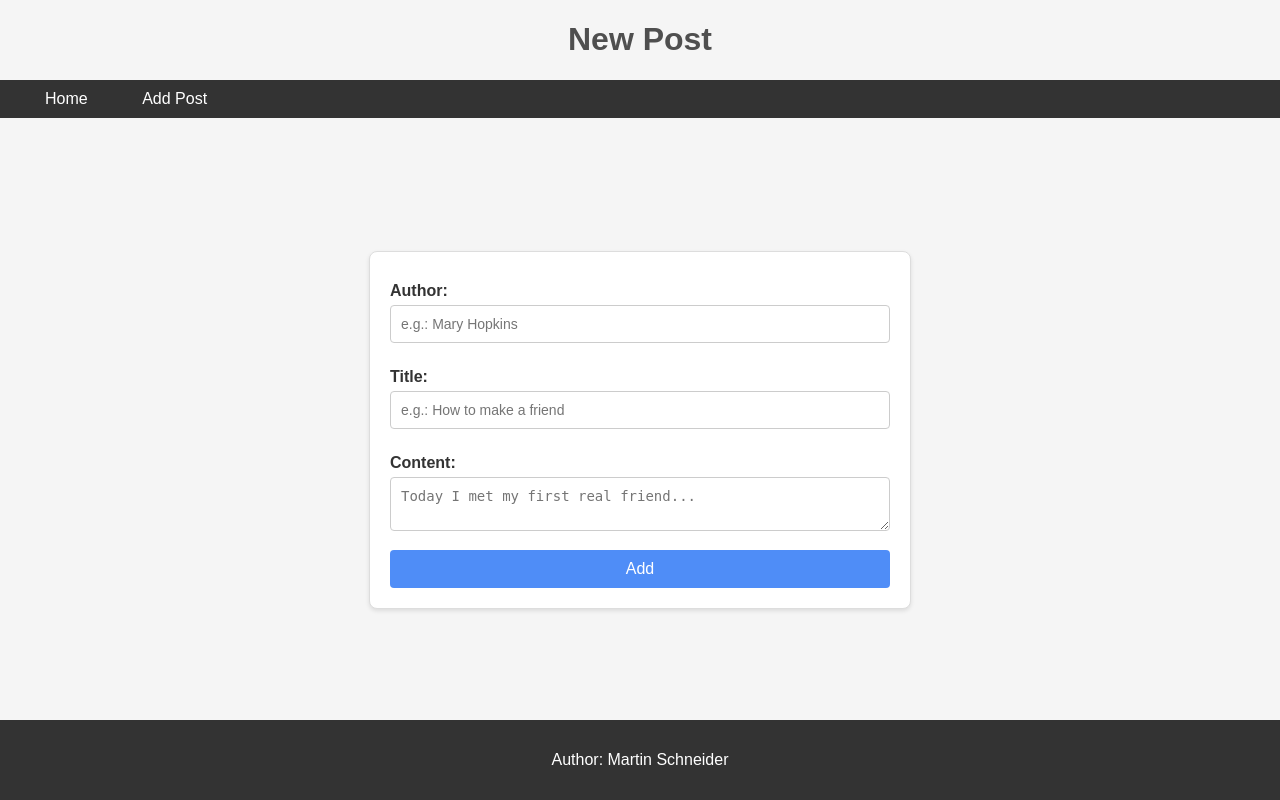
After one commit to martinschne/masterblog, a Flask app: page /add in a window 1280 px wide. The commit adds this page. Run offline with Flask 3, Linux system fonts and the light colour scheme.

Commit message:
Create form template for adding a new post, adjust css of a page, create base template and extend home and add templates, add logic for /add route.

```diff
--- a/app.py
+++ b/app.py
@@ -1,6 +1,7 @@
 import os
 
-from flask import Flask, render_template
+from flask import Flask, render_template, request, redirect, url_for
+from nanoid import generate
 
 from storage import load_posts, save_posts
 
@@ -21,5 +22,22 @@ def index():
     return render_template('index.html', posts=blog_posts)
 
 
+@app.route("/add", methods=["GET", "POST"])
+def add():
+    if request.method == "POST":
+        current_posts = load_posts(POSTS_FILE)
+        new_post = {
+            "id": generate(),
+            "title": request.form.get("title"),
+            "author": request.form.get("author"),
+            "content": request.form.get("content")
+        }
+        current_posts.append(new_post)
+        save_posts(POSTS_FILE, current_posts)
+        return redirect(url_for('index'))
+
+    return render_template("add.html")
+
+
 if __name__ == "__main__":
     app.run(host="0.0.0.0", port=5000, debug=True)
--- a/requirements.txt
+++ b/requirements.txt
@@ -1 +1,2 @@
 Flask~=3.1.0
+nanoid~=2.0.0
--- a/static/style.css
+++ b/static/style.css
@@ -1,13 +1,58 @@
+html, body {
+    height: 100%;
+    margin: 0;
+    padding: 0;
+    box-sizing: border-box;
+}
+
 body {
+    display: flex;
+    flex-direction: column;
+    justify-content: space-between;
     font-family: Arial, sans-serif;
     background-color: #F5F5F5;
-    padding: 20px;
     color: #333;
+}
+
+.content {
+    flex-grow: 1;
 }
 
 h1 {
     text-align: center;
     color: #4F4F4F;
+}
+
+nav {
+    margin-bottom: 22px;
+    background-color: #333;
+    padding: 10px 20px;
+}
+
+nav a {
+    color: white;
+    text-decoration: none;
+    padding: 10px 15px;
+    margin: 0 10px;
+    font-size: 16px;
+    border-radius: 4px;
+    transition: background-color 0.3s, color 0.3s;
+}
+
+nav a:hover {
+    background-color: #4F8DF7;
+    color: white;
+}
+
+nav a.active {
+    background-color: #357ae8;
+    color: white;
+}
+
+.posts-container {
+    padding: 20px;
+    max-width: 800px;
+    margin: 0 auto;
 }
 
 .post {
@@ -25,3 +70,73 @@ h1 {
 .post p {
     margin: 10px 0;
 }
+
+/* Form container styling */
+form {
+    background-color: #FFF;
+    border: 1px solid #DDD;
+    padding: 20px;
+    margin: 0 auto;
+    max-width: 500px;
+    border-radius: 8px;
+    box-shadow: 0 2px 4px rgba(0, 0, 0, 0.1);
+}
+
+/* Styling for labels */
+form label {
+    display: block;
+    font-weight: bold;
+    margin-bottom: 5px;
+    margin-top: 10px;
+    color: #333;
+}
+
+/* Input and textarea styling */
+form input[type="text"],
+form textarea {
+    width: 100%;
+    padding: 10px;
+    margin-bottom: 15px;
+    border: 1px solid #CCC;
+    border-radius: 4px;
+    box-sizing: border-box;
+    font-size: 14px;
+}
+
+form textarea {
+    resize: vertical
+}
+
+/* Focus effect for inputs and textarea */
+form input[type="text"]:focus,
+form textarea:focus {
+    border-color: #4F8DF7; /* Blue border on focus */
+    outline: none;
+}
+
+/* Submit button styling */
+form input[type="submit"] {
+    background-color: #4F8DF7;
+    color: white;
+    border: none;
+    padding: 10px 20px;
+    border-radius: 4px;
+    font-size: 16px;
+    cursor: pointer;
+    width: 100%;
+}
+
+form input[type="submit"]:hover {
+    background-color: #357ae8;
+}
+
+footer {
+    background-color: #333;
+    color: white;
+    text-align: center;
+    padding: 15px;
+}
+
+footer p {
+    text-align: center
+}
--- /dev/null
+++ b/templates/add.html
@@ -0,0 +1,17 @@
+{% extends "base.html" %}
+
+{% block title %}New Post - Masterblog{% endblock %}
+{% block header %}New Post{% endblock %}
+
+{% block content %}
+    <form action="/add" method="post">
+        <label for="author">Author:</label>
+        <input id="author" name="author" type="text" placeholder="e.g.: Mary Hopkins" required>
+        <label for="title">Title:</label>
+        <input id="title" name="title" type="text" placeholder="e.g.: How to make a friend" required>
+        <label for="content">Content:</label>
+        <textarea id="content" name="content" rows=2 placeholder="Today I met my first real friend..." required></textarea>
+        <br />
+        <input type="submit" value="Add">
+    </form>
+{% endblock %}
--- /dev/null
+++ b/templates/base.html
@@ -0,0 +1,24 @@
+<!DOCTYPE html>
+<html lang="en">
+<head>
+    <meta charset="UTF-8">
+    <meta name="viewport" content="width=device-width, initial-scale=1.0">
+    <title>{% block title %}{% endblock %}</title>
+    <link rel="stylesheet" href="{{ url_for('static', filename='style.css') }}">
+</head>
+<body>
+    <header>
+        <h1>{% block header %}{% endblock %}</h1>
+        <nav>
+            <a href="{{ url_for('index') }}">Home</a>
+            <a href="{{ url_for('add') }}">Add Post</a>
+        </nav>
+    </header>
+    <main class=".content">
+        {% block content %}{% endblock %}
+    </main>
+    <footer>
+        <p>Author: Martin Schneider</p>
+    </footer>
+</body>
+</html>
```
Also changed, not shown: templates/index.html (+9 -12 lines).
